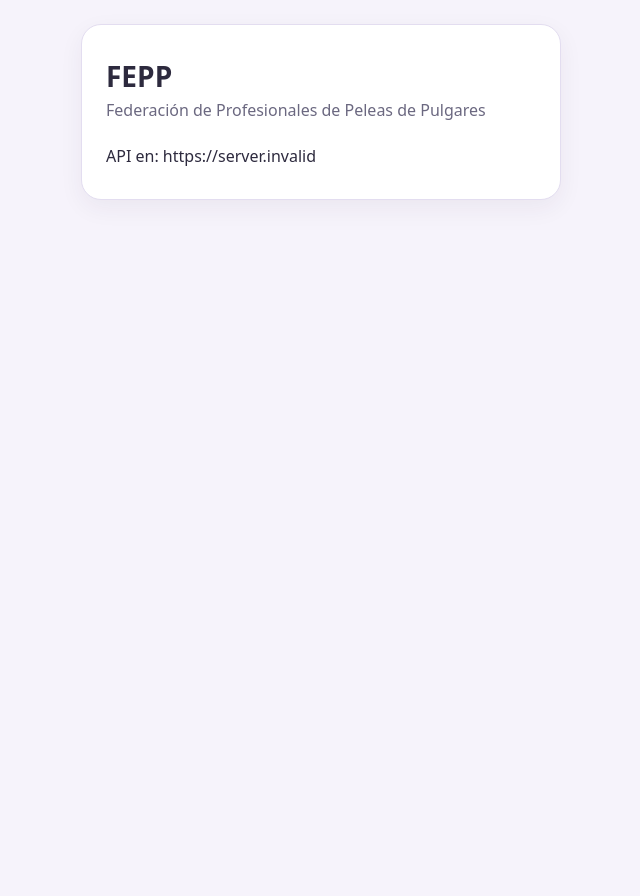
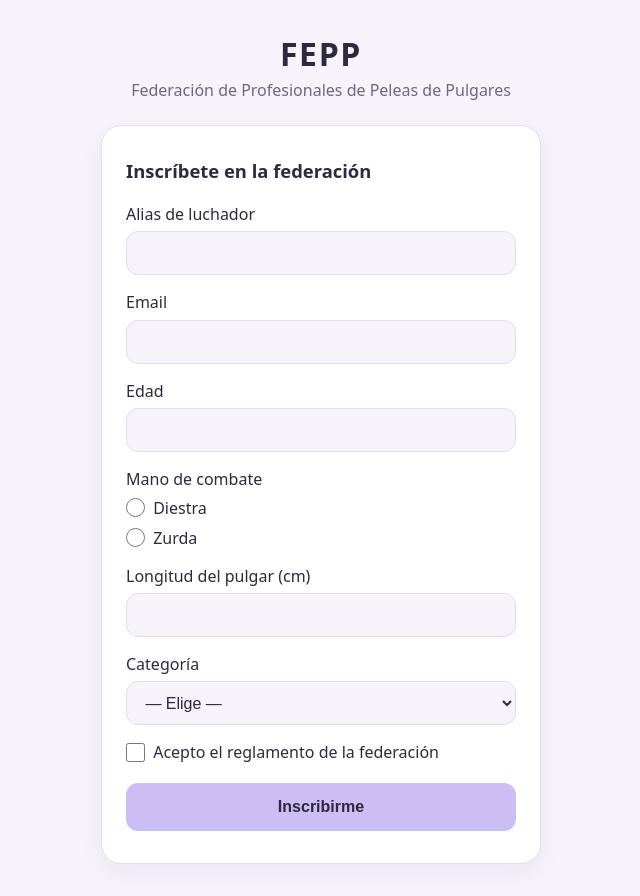
Before and after one commit to kajeme28s-glitch/Pr-cticas-y-misiones-de-Web-Development-I, a React (Vite) app in the folder Mision_jefe_U4/: page / in a window 1280 px wide. Shown: the whole page, without its empty margins (319-959 px from the left). Before the commit the page ends 800 px from the top, so only its background shows below. Built offline with nearby package versions, Linux system fonts and the light colour scheme; no server answers.

Commit message:
M4 paso 2: esquema Zod y formulario con React Hook Form

```diff
--- a/Mision_jefe_U4/src/App.jsx
+++ b/Mision_jefe_U4/src/App.jsx
@@ -1,14 +1,20 @@
-// App.jsx — Componente raíz. De momento solo la cabecera (paso 1).
-
-// URL base del API: se lee de .env (VITE_API_URL); si no hay .env, se usa la de json-server en local
-const API_URL = import.meta.env.VITE_API_URL ?? "http://localhost:3001";
+// App.jsx — Componente raíz: cabecera + formulario de inscripción.
+import FormularioInscripcion from "./components/FormularioInscripcion.jsx";
 
 export default function App() {
   return (
-    <main className="tarjeta">
-      <h1>FEPP</h1>
-      <p className="subtitulo">Federación de Profesionales de Peleas de Pulgares</p>
-      <p>API en: {API_URL}</p>
-    </main>
+    <>
+      <header className="cabecera">
+        <h1>FEPP</h1>
+        <p className="subtitulo">Federación de Profesionales de Peleas de Pulgares</p>
+      </header>
+
+      <main className="contenido">
+        <section className="tarjeta">
+          <h2>Inscríbete en la federación</h2>
+          <FormularioInscripcion />
+        </section>
+      </main>
+    </>
   );
 }
--- /dev/null
+++ b/Mision_jefe_U4/src/components/FormularioInscripcion.jsx
@@ -0,0 +1,74 @@
+// FormularioInscripcion — Alta de un luchador con React Hook Form + Zod.
+// RHF recoge los valores (inputs NO controlados); Zod decide si son válidos.
+import { useForm } from "react-hook-form";
+import { zodResolver } from "@hookform/resolvers/zod";
+import { esquemaInscripcion, CATEGORIAS, NOMBRE_CATEGORIA } from "../schemas.js";
+
+export default function FormularioInscripcion() {
+  const {
+    register,
+    handleSubmit,
+    formState: { errors, isSubmitting },
+  } = useForm({
+    resolver: zodResolver(esquemaInscripcion), // validamos con Zod
+    defaultValues: { alias: "", email: "", edad: "", longitudPulgar: "", categoria: "", aceptaReglamento: false },
+  });
+
+  // Solo se ejecuta si Zod da el visto bueno. datos ya viene convertido (edad es número)
+  async function onSubmit(datos) {
+    await new Promise((r) => setTimeout(r, 800)); // simulamos la espera (el API llega en el paso 5)
+    console.log("Datos válidos:", datos);
+  }
+
+  return (
+    <form className="formulario" onSubmit={handleSubmit(onSubmit)} noValidate>
+      <label htmlFor="alias">Alias de luchador</label>
+      <input id="alias" {...register("alias")} />
+      {errors.alias && <p className="error-campo">{errors.alias.message}</p>}
+
+      <label htmlFor="email">Email</label>
+      <input id="email" type="email" {...register("email")} />
+      {errors.email && <p className="error-campo">{errors.email.message}</p>}
+
+      <label htmlFor="edad">Edad</label>
+      <input id="edad" type="number" {...register("edad")} />
+      {errors.edad && <p className="error-campo">{errors.edad.message}</p>}
+
+      <fieldset>
+        <legend>Mano de combate</legend>
+        <label className="opcion">
+          <input type="radio" value="diestra" {...register("mano")} /> Diestra
+        </label>
+        <label className="opcion">
+          <input type="radio" value="zurda" {...register("mano")} /> Zurda
+        </label>
+      </fieldset>
+      {errors.mano && <p className="error-campo">{errors.mano.message}</p>}
+
+      <label htmlFor="longitudPulgar">Longitud del pulgar (cm)</label>
+      {/* deps: el error de categoría depende del pulgar, así que se revalida al cambiarlo */}
+      <input id="longitudPulgar" type="number" step="0.1" {...register("longitudPulgar", { deps: ["categoria"] })} />
+      {errors.longitudPulgar && <p className="error-campo">{errors.longitudPulgar.message}</p>}
+
+      <label htmlFor="categoria">Categoría</label>
+      <select id="categoria" {...register("categoria")}>
+        <option value="">— Elige —</option>
+        {CATEGORIAS.map((c) => (
+          <option key={c} value={c}>
+            {NOMBRE_CATEGORIA[c]}
+          </option>
+        ))}
+      </select>
+      {errors.categoria && <p className="error-campo">{errors.categoria.message}</p>}
+
+      <label className="opcion">
+        <input type="checkbox" {...register("aceptaReglamento")} /> Acepto el reglamento de la federación
+      </label>
+      {errors.aceptaReglamento && <p className="error-campo">{errors.aceptaReglamento.message}</p>}
+
+      <button type="submit" disabled={isSubmitting}>
+        {isSubmitting ? "Inscribiendo…" : "Inscribirme"}
+      </button>
+    </form>
+  );
+}
--- a/Mision_jefe_U4/src/index.css
+++ b/Mision_jefe_U4/src/index.css
@@ -25,23 +25,47 @@
 
 body {
   min-height: 100vh;
-  padding: 1.5rem 1rem;
+  padding: 2rem 1rem;
   background: var(--fondo);
   color: var(--texto);
   font-family: system-ui, sans-serif;
   font-size: 1rem;
 }
 
-#root {
+.cabecera {
+  text-align: center;
+  margin-bottom: 1.5rem;
+}
+
+h1 {
+  font-size: 2rem;
+  font-weight: 700;
+  letter-spacing: 0.05em;
+}
+
+h2 {
+  font-size: 1.15rem;
+  font-weight: 600;
+  margin-bottom: 1.25rem;
+}
+
+.subtitulo {
+  margin-top: 0.25rem;
+  color: var(--texto-suave);
+}
+
+/* Dos tarjetas: formulario y lista (una debajo de otra en móvil) */
+.contenido {
   display: flex;
-  flex-direction: column;
-  align-items: center;
+  flex-wrap: wrap;
+  justify-content: center;
+  align-items: flex-start;
   gap: 1.5rem;
 }
 
 .tarjeta {
   width: 100%;
-  max-width: 480px;
+  max-width: 440px;
   padding: 2rem 1.5rem;
   background: var(--tarjeta);
   border: 1px solid var(--borde);
@@ -49,13 +73,88 @@ body {
   box-shadow: 0 8px 24px rgba(45, 42, 62, 0.06);
 }
 
-h1 {
-  font-size: 1.75rem;
-  font-weight: 700;
+/* --- Formulario --- */
+.formulario {
+  display: flex;
+  flex-direction: column;
 }
 
-.subtitulo {
-  margin-top: 0.25rem;
-  margin-bottom: 1.5rem;
-  color: var(--texto-suave);
+label,
+legend {
+  display: block;
+  margin-bottom: 0.4rem;
+  font-weight: 500;
 }
+
+input,
+select {
+  width: 100%;
+  min-height: 44px;
+  padding: 0 0.9rem;
+  margin-bottom: 1rem;
+  font-size: 1rem;
+  color: var(--texto);
+  background: var(--fondo);
+  border: 1px solid var(--borde);
+  border-radius: 12px;
+}
+
+fieldset {
+  border: none;
+  margin-bottom: 0.5rem;
+}
+
+/* Radios y checkbox: etiqueta a la derecha del control */
+.opcion {
+  display: flex;
+  align-items: center;
+  gap: 0.5rem;
+  font-weight: 400;
+  margin-bottom: 0.5rem;
+  cursor: pointer;
+}
+
+.opcion input {
+  width: 1.2rem;
+  min-height: 1.2rem;
+  margin: 0;
+  accent-color: var(--foco);
+}
+
+button {
+  min-height: 48px;
+  margin-top: 0.75rem;
+  padding: 0 1.5rem;
+  font-size: 1rem;
+  font-weight: 600;
+  color: var(--texto);
+  background: var(--lavanda);
+  border: none;
+  border-radius: 12px;
+  cursor: pointer;
+  transition: background 0.2s ease;
+}
+
+button:hover {
+  background: var(--lavanda-hover);
+}
+
+button:disabled {
+  opacity: 0.6;
+  cursor: wait;
+}
+
+/* Error junto al campo */
+.error-campo {
+  margin: -0.6rem 0 1rem;
+  color: var(--rosa-texto);
+  font-size: 0.9rem;
+}
+
+/* Anillo de foco visible al navegar con teclado */
+input:focus-visible,
+select:focus-visible,
+button:focus-visible {
+  outline: 3px solid var(--foco);
+  outline-offset: 2px;
+}
--- /dev/null
+++ b/Mision_jefe_U4/src/schemas.js
@@ -0,0 +1,63 @@
+// schemas.js — Esquemas Zod: la ÚNICA fuente de verdad de la validación.
+// El mismo esquema valida el formulario (cliente) y lo que responde el API (★ bonus).
+import { z } from "zod";
+
+export const MANOS = ["diestra", "zurda"];
+export const CATEGORIAS = ["mosca", "ligero", "pesado"];
+
+export const NOMBRE_CATEGORIA = {
+  mosca: "Peso mosca",
+  ligero: "Peso ligero",
+  pesado: "Peso pesado",
+};
+
+// Reglamento de la federación: la categoría depende de lo que mide el pulgar (cm)
+export function categoriaSegunPulgar(cm) {
+  if (cm < 5.5) return "mosca";
+  if (cm <= 6.5) return "ligero";
+  return "pesado";
+}
+
+// Alias: lo comparten el formulario y el API
+const alias = z
+  .string()
+  .trim()
+  .min(3, { error: "El alias necesita al menos 3 caracteres" })
+  .max(20, { error: "El alias no puede pasar de 20 caracteres" })
+  .regex(/^[\p{L}\d ]+$/u, { error: "Solo letras, números y espacios" });
+
+// 1) Un luchador tal y como lo guarda la federación (números ya convertidos)
+export const esquemaLuchador = z.object({
+  id: z.string(),
+  alias,
+  email: z.email(),
+  edad: z.number().int().min(16),
+  mano: z.enum(MANOS),
+  longitudPulgar: z.number().min(3).max(10),
+  categoria: z.enum(CATEGORIAS),
+});
+
+// 2) El formulario de inscripción: mismas reglas, con mensajes propios y
+//    z.coerce porque los inputs HTML siempre dan strings
+export const esquemaInscripcion = esquemaLuchador
+  .omit({ id: true })
+  .extend({
+    email: z.email({ error: "Email no válido" }),
+    edad: z.coerce
+      .number({ error: "La edad tiene que ser un número" })
+      .int({ error: "La edad tiene que ser un número entero" })
+      .min(16, { error: "Indica tu edad (la federación solo admite mayores de 16)" })
+      .max(99, { error: "Máximo 99 años" }),
+    mano: z.enum(MANOS, { error: "Elige con qué mano peleas" }),
+    longitudPulgar: z.coerce
+      .number({ error: "La longitud tiene que ser un número" })
+      .min(3, { error: "Indica la longitud de tu pulgar (entre 3 y 10 cm)" })
+      .max(10, { error: "Ningún pulgar humano mide más de 10 cm" }),
+    categoria: z.enum(CATEGORIAS, { error: "Elige una categoría" }),
+    aceptaReglamento: z.literal(true, { error: "Debes aceptar el reglamento de la federación" }),
+  })
+  // Refinamiento que cruza dos campos: la categoría tiene que encajar con el pulgar
+  .refine((datos) => categoriaSegunPulgar(datos.longitudPulgar) === datos.categoria, {
+    error: "Tu pulgar no entra en esta categoría (mosca < 5,5 cm · ligero 5,5–6,5 cm · pesado > 6,5 cm)",
+    path: ["categoria"], // el error se pinta junto al campo categoría
+  });
```
